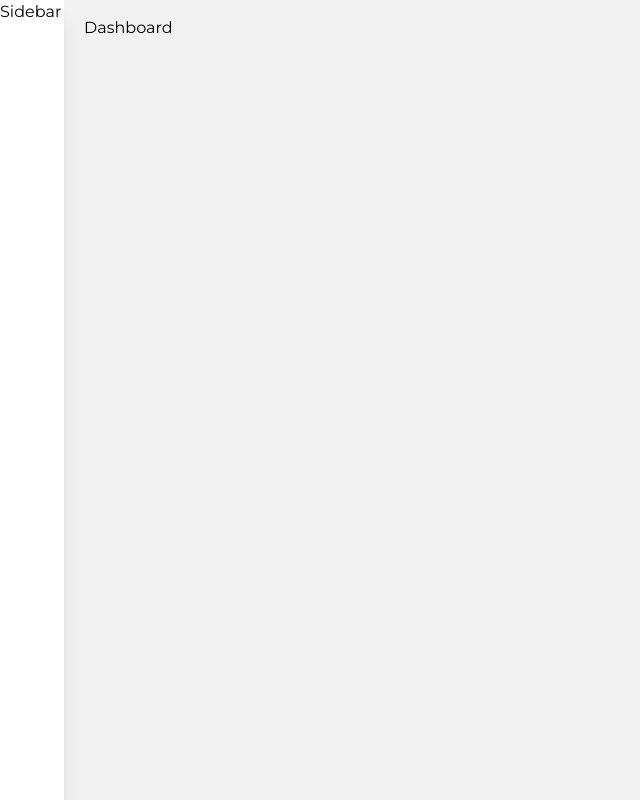
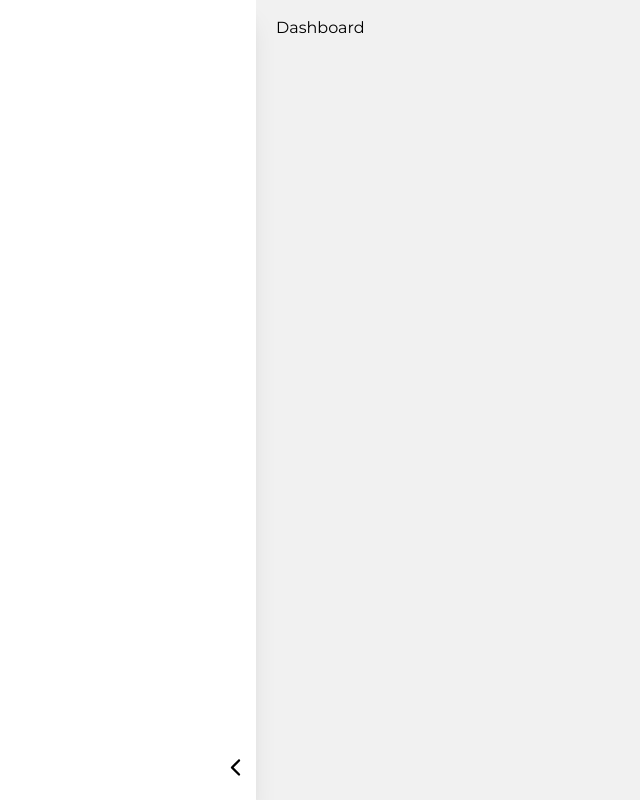
Before and after one commit to marykasp/elementium, a React (Vite) app: page / in a window 1280 px wide. Shown: the whole page, without its empty margins (0-640 px from the left). Built offline with nearby package versions, Linux system fonts and the light colour scheme.

Commit message:
style: begin styling sidebar
Add on click event listener to toggle the state if the sidebar is open
or closed. Use framer motion that animates if open state is true by
changing the width of the sidebar.

```diff
--- a/src/layouts/sidebar/index.jsx
+++ b/src/layouts/sidebar/index.jsx
@@ -1,4 +1,16 @@
 import { motion } from "framer-motion";
+import { useState } from "react";
+import { useMediaQuery } from "react-responsive";
+
+// react icons
+import { IoIosArrowBack } from "react-icons/io";
+import { SlSettings } from "react-icons/sl";
+import { AiOutlineAppstore } from "react-icons/ai";
+import { BsPerson } from "react-icons/bs";
+import { HiOutlineDatabase } from "react-icons/hi";
+import { TbReportAnalytics } from "react-icons/tb";
+import { RiBuilding3Line } from "react-icons/ri";
+import { MdMenu } from "react-icons/md";
 
 const Sidebar = () => {
   const SidebarAnimation = {
@@ -17,14 +29,21 @@ const Sidebar = () => {
     },
   };
 
+  const [isOpen, setIsOpen] = useState(true);
+
   return (
     <div>
       <motion.div
         variants={SidebarAnimation}
-        animate={"closed"}
+        animate={isOpen ? "open" : "closed"}
         className="bg-white text-gray shadow-xl z-[999] w-[16rem] max-w-[16rem] h-screen overflow-hidden md:relative fixed"
       >
-        Sidebar
+        <div
+          onClick={() => setIsOpen(!isOpen)}
+          className="absolute w-fit z-50 right-2 bottom-5 cursor-pointer"
+        >
+          <IoIosArrowBack size={25} />
+        </div>
       </motion.div>
     </div>
   );
```
